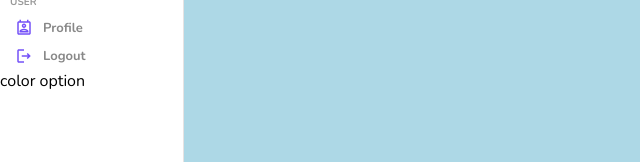
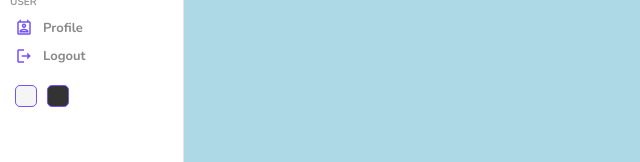
Before and after one commit to henry-49/htechadmin, a React (Create React App) app: page / in a window 1280 px wide. Shown: the part 488-650 px from the top of the page, without its empty margins (0-640 px from the left). Built offline with nearby package versions, Linux system fonts and the light colour scheme.

Commit message:
added colorOptption div to sidebar

```diff
--- a/src/components/sidebar/Sidebar.jsx
+++ b/src/components/sidebar/Sidebar.jsx
@@ -77,7 +77,10 @@
                       </li>
                   </ul>
               </div>
-              <div className="bottom">color option</div>
+              <div className="bottom">
+                  <div className="colorOption"></div>
+                  <div className="colorOption"></div>
+              </div>
             </div>
         );
 
--- a/src/components/sidebar/sidebar.scss
+++ b/src/components/sidebar/sidebar.scss
@@ -62,4 +62,29 @@
                 }
             }
         }
+
+        .bottom {
+            display: flex;
+            align-items: center;
+            margin: 10px;
+
+            .colorOption {
+                width: 20px;
+                height: 20px;
+                border-radius: 5px;
+                margin: 5px;
+                border: 1px solid #7451f8;
+                cursor: pointer;
+
+                &:nth-child(1){
+                    background-color: whitesmoke;
+                }
+                &:nth-child(2){
+                    background-color: #333;
+                }
+                &:nth-child(3){
+                    background-color: darkblue;
+                }
+            }
+        }
     }
```
